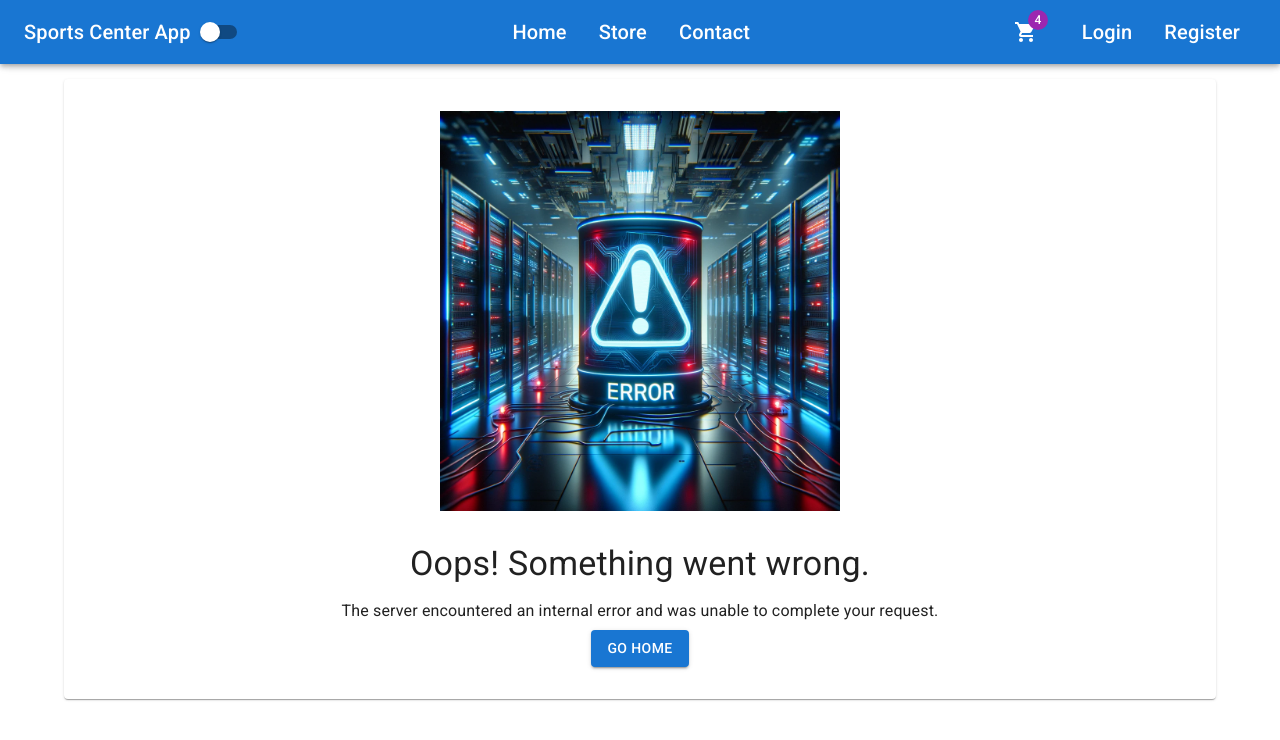
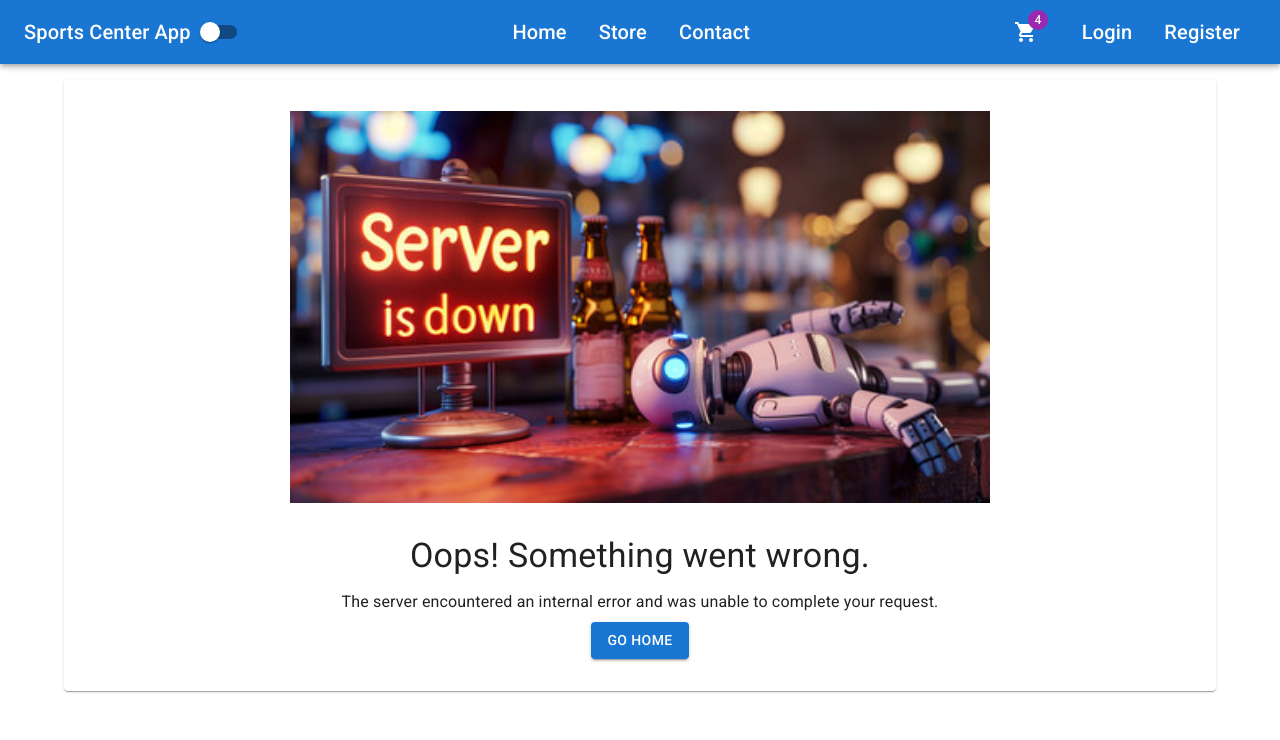
Before and after one commit to PatelPratik39/SportCenterApp_SpringBoot_React, a React (Vite) app in the folder sportscenter/client/: page /server-error in a window 1280 px wide. Shown: the top 740 px of the page. Built offline with nearby package versions, Linux system fonts and the light colour scheme.

Commit message:
"Server Error " - Page is set up for incorrect route

```diff
--- a/sportscenter/client/src/app/errors/ServerError.tsx
+++ b/sportscenter/client/src/app/errors/ServerError.tsx
@@ -13,11 +13,11 @@ export default function ServerError() {
                 sx={{
                     height: 'auto',
                     width: '100%',
-                    maxHeight: { xs: 233, md: 400 },
-                    maxWidth: { xs: 350, md: 400 },
+                    maxHeight: { xs: 233, md: 700 },
+                    maxWidth: { xs: 350, md: 700 },
                     mb: 4,
                 }}
-                src="/images/server-error.png"
+                src="/images/Server_Error.jpg"
                 alt="500 Server Error"
             />
             <Typography variant="h4" component="h1" gutterBottom>
```
Also changed, not shown: sportscenter/client/public/images/Server_Error.jpg (added), sportscenter/client/public/images/serverError.png (added).
